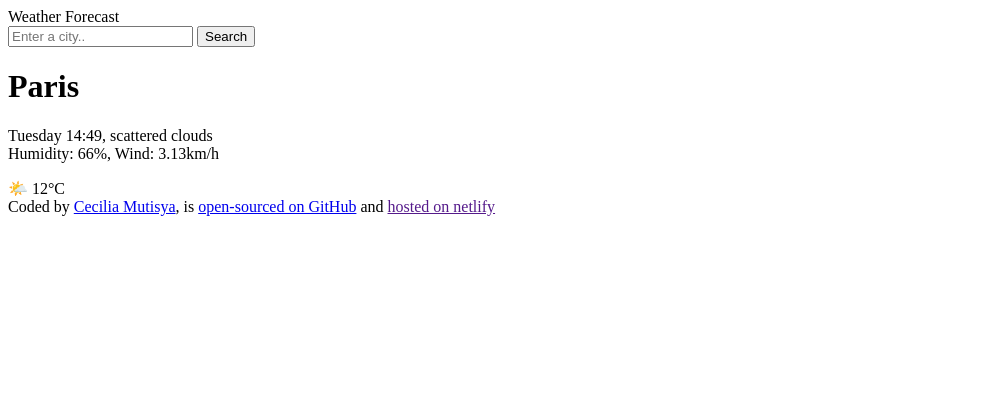
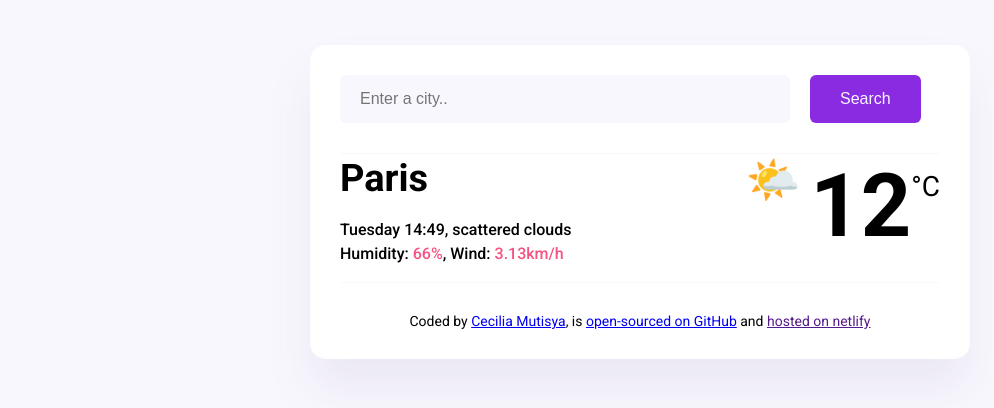
Before and after one commit to Cecilia10d/My-Weather-Forecast, a plain HTML site: page index.html in a window 1280 px wide. Shown: the whole page, without its empty margins (0-994 px from the left). Drawn offline with Linux system fonts and the light colour scheme.

Commit message:
Added basic CSS.

```diff
--- a/index.html
+++ b/index.html
@@ -4,26 +4,42 @@
 <head>
     <meta charset="UTF-8" />
     <meta http-equiv="X-UA-Compatible" content="IE=edge" />
-    <meta name="viewport" content="width=device-width, initial-scale=1.0" /    <title>Weather Forecast</title>
+    <meta name="viewport" content="width=device-width, initial-scale=1.0"/>
+    <link rel="preconnect" href="https://fonts.googleapis.com" />
+    <link rel="preconnect" href="https://fonts.gstatic.com" crossorigin />
+    <link
+        href="https://fonts.googleapis.com/css2?family=Roboto:ital,wght@0,100;0,300;0,400;0,500;0,700;0,900;1,100;1,300;1,400;1,500;1,700;1,900&display=swap"
+        rel="stylesheet" />
+     <title>Weather Forecast</title>
+<link rel="stylesheet" href="src/style.css" />
 </head>
+<body>
+<div class="weather-app">
 
-<body>
     <header>
         <form>
-            <input type="search" placeholder="Enter a city.." required />
-            <input type="submit" value="Search" />
+            <input type="search" placeholder="Enter a city.." required
+            class="search-form-input"
+            />
+            <input type="submit" value="Search" class="search-form-button"/>
         </form>
     </header>
     <main>
+        <div class="weather-app-data">
         <div>
-            <h1>Paris</h1>
-            <p>
+            <h1 class="weather-app-city">Paris</h1>
+            <p class="weather-app-details">
                 Tuesday 14:49, scattered clouds
                 <br />
-                Humidity: 66%, Wind: 3.13km/h
+                Humidity: <span>66%</span>, Wind: <span>3.13km/h</span>
             </p>
         </div>
-        <div>🌤️ 12°C</div>
+        <div class="weather-app-temparature-container">
+            <div class="weather-app-icon">🌤️</div>
+        <div class="weather-app-temparature">12</div>
+           <div class="weather-app-unit">°C</div>
+        </div>
+        </div>
     </main>
 
 <footer>
--- a/src/style.css
+++ b/src/style.css
@@ -11,3 +11,79 @@ body {
     border-radius:16px ;
     padding: 30px;
 }
+
+header {
+    border-bottom: 1px solid #f9f7fe;
+    padding: 0 0 30px 0;
+
+}
+.search-form-input{
+background-color:#f9f7fe;
+border:none;
+border-radius: 6px;
+width: 75%;
+font-size: 16px;
+padding:15px 20px;
+}
+
+.search-form-button {
+background:#8a2be2;
+padding:15px  30px;
+border: none;
+font-size: 16px;
+margin-left: 16px;
+border-radius: 6px;
+color: #f9f7fe;
+
+}
+
+.weather-app-data{
+    display: flex;
+    justify-content: space-between;
+
+}
+
+.weather-app-city {
+margin: 0;
+font-size: 38px;
+line-height: 48px;
+}
+
+.weather-app-details {
+    font-size: 16px;
+    color: rgba(39, 33, 66. 0.4);
+    line-height: 24px;
+    font-weight:500;
+}
+.weather-app-details span{
+    color: #f65282;
+
+}
+.weather-app-temparature-container {
+
+    display:flex;
+}
+
+.weather-app-icon {
+    font-size: 44px;
+    margin-left: 22px;
+}
+
+.weather-app-temparature {
+    font-size: 88px;
+    margin-left: 10px;
+    font-weight: bold;
+    }
+
+    .weather-app-unit {
+        margin-top: 16px;
+        font-size: 28px;
+    }
+
+footer {
+    border-top: 1px solid #f9f7fe;
+    padding: 30px 0 0 0;
+    text-align: Center;
+    font-size: 14px;
+    color: rgba (0, 0, 0, 0.6);
+        }
```
Also changed, not shown: 1 other file.
